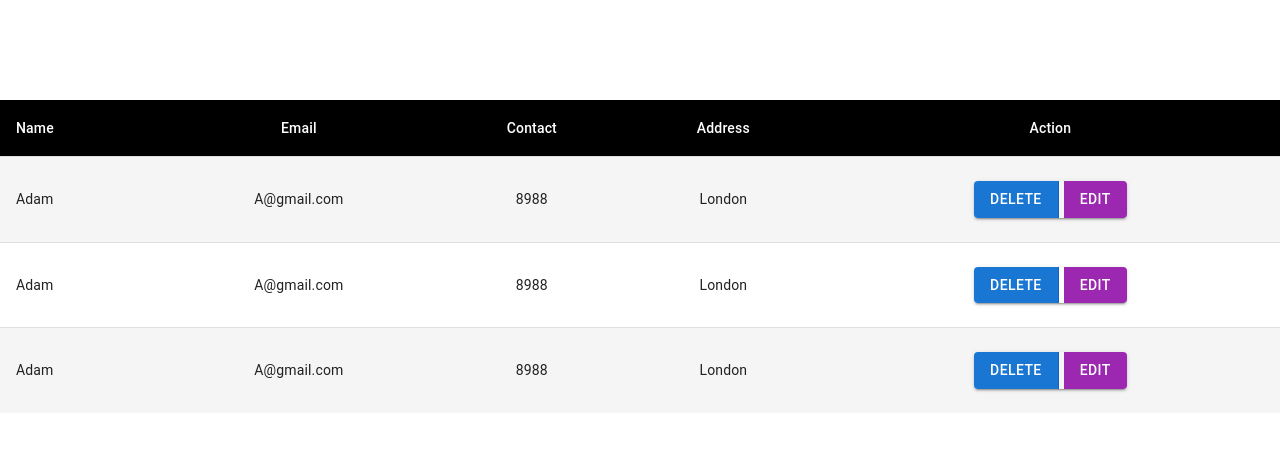
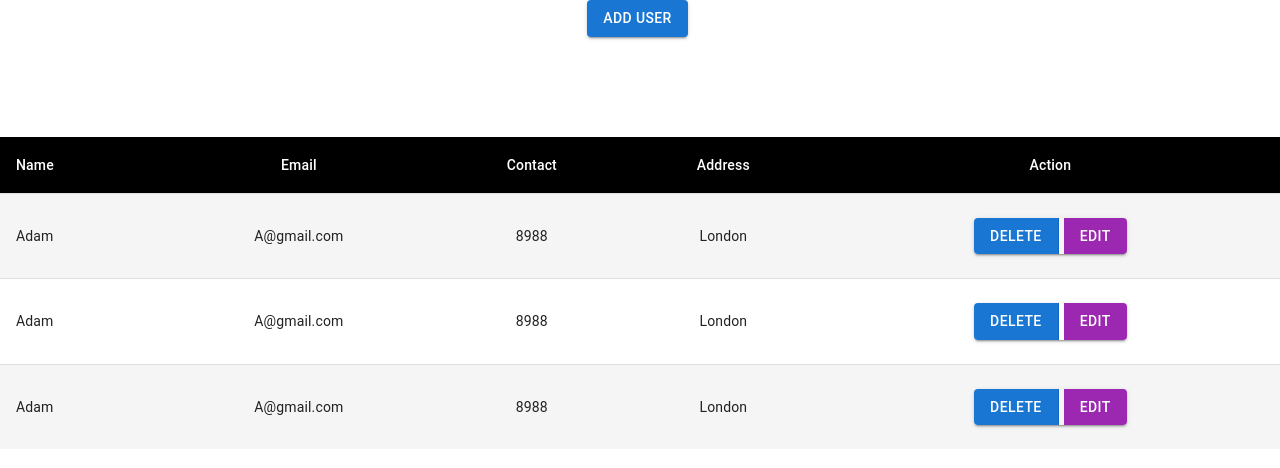
Before and after one commit to Ankushtsalian/redux-thunk-CRUD-JSON-SERVER, a React (Create React App) app: page / in a window 1280 px wide. Shown: the top 468 px of the page. Built offline with nearby package versions, Linux system fonts and the light colour scheme; data requests are answered from the project's data file.

Commit message:
created AddUser route and page

```diff
--- a/src/App.js
+++ b/src/App.js
@@ -1,14 +1,15 @@
 import "./App.css";
 import Home from "./pages/Home";
 import { Routes, Route } from "react-router-dom";
+import AddUser from "./pages/AddUser";
 
 function App() {
   return (
     <div className="App">
       <Routes>
         <Route path="/" element={<Home />} />
+        <Route path="/addUser" element={<AddUser />} />
       </Routes>
-      {/* <Home /> */}
     </div>
   );
 }
--- /dev/null
+++ b/src/pages/AddUser.jsx
@@ -0,0 +1,7 @@
+import React from "react";
+
+const AddUser = () => {
+  return <div>AddUser</div>;
+};
+
+export default AddUser;
--- a/src/pages/Home.jsx
+++ b/src/pages/Home.jsx
@@ -9,11 +9,12 @@ import TableRow from "@mui/material/TableRow";
 // import Paper from "@mui/material/Paper";
 import { useSelector, useDispatch } from "react-redux";
 import { useEffect } from "react";
-import { loadUsers } from "../redux/actions";
+import { deleteUsers, loadUsers } from "../redux/actions";
 // import { Button, ButtonGroup } from "@mui/material";
 import Button from "@mui/material/Button";
 import ButtonGroup from "@mui/material/ButtonGroup";
 import { Box } from "@mui/system";
+import { useNavigate } from "react-router-dom";
 
 //MUI COMP>>CUSTOMIZATION>>Customization
 const StyledTableCell = styled(TableCell)(({ theme }) => ({
@@ -36,28 +37,42 @@ const StyledTableRow = styled(TableRow)(({ theme }) => ({
   },
 }));
 
-// function createData(name, calories, fat, carbs, protein) {
-//   return { name, calories, fat, carbs, protein };
-// }
-
-// const rows = [
-//   createData("Frozen yoghurt", 159, 6.0, 24, 4.0),
-//   createData("Ice cream sandwich", 237, 9.0, 37, 4.3),
-//   createData("Eclair", 262, 16.0, 24, 6.0),
-//   createData("Cupcake", 305, 3.7, 67, 4.3),
-//   createData("Gingerbread", 356, 16.0, 49, 3.9),
-// ];
-
 const Home = () => {
   const dispatch = useDispatch();
   const { users } = useSelector((state) => state.data);
+
+  const Navigate = useNavigate();
 
   useEffect(() => {
     dispatch(loadUsers());
   }, [dispatch]);
 
+  const handleDelete = (id) => {
+    if (window.confirm("Are you sure wanted to delete user")) {
+      dispatch(deleteUsers(id));
+    }
+  };
   return (
     <div>
+      <Box
+        sx={{
+          display: "flex",
+          flexDirection: "column",
+          alignItems: "center",
+          "& > *": {
+            m: 1,
+          },
+        }}
+      >
+        <Button
+          style={{ marginRight: "5px" }}
+          color="primary"
+          variant="contained"
+          onClick={() => Navigate("/addUser")}
+        >
+          Add User
+        </Button>
+      </Box>
       <TableContainer
       //   component={Paper}
       >
@@ -109,6 +124,7 @@ const Home = () => {
                           <Button
                             style={{ marginRight: "5px" }}
                             color="primary"
+                            onClick={() => handleDelete(user.id)}
                           >
                             Delete
                           </Button>
--- a/src/redux/actions.js
+++ b/src/redux/actions.js
@@ -6,7 +6,7 @@ const getUsers = (users) => ({
   payload: users,
 });
 
-const deleteUser = (users) => ({
+const deleteUser = () => ({
   type: types.DELETE_USERS,
 });
 
@@ -25,10 +25,11 @@ export const loadUsers = () => {
 export const deleteUsers = (id) => {
   return function (dispatch) {
     axios
-      .delete(`${process.env.REACT_APP_API}${id}`)
+      .delete(`${process.env.REACT_APP_API}/${id}`)
       .then((resp) => {
         console.log("resp", resp);
-        dispatch(deleteUser(resp.data));
+        dispatch(deleteUser());
+        dispatch(loadUsers());
       })
       .catch((error) => console.log(error));
   };
```
